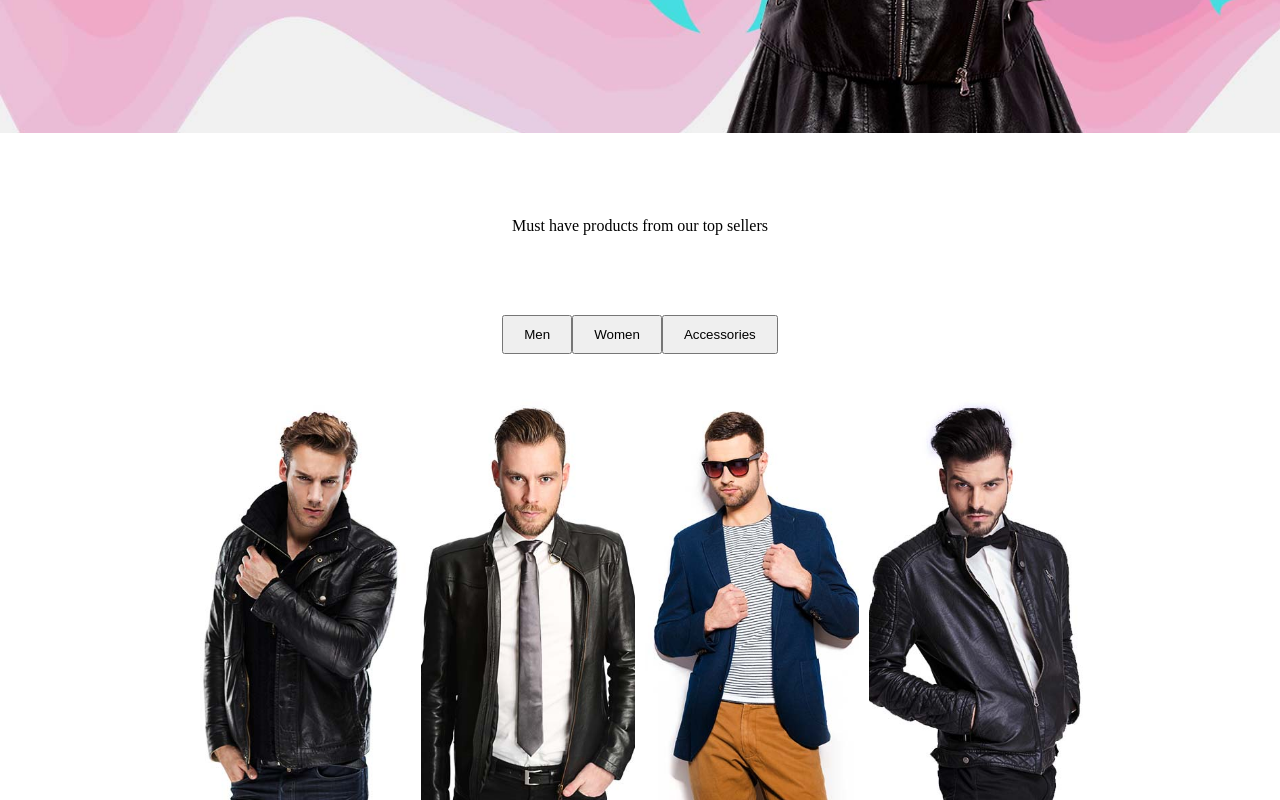
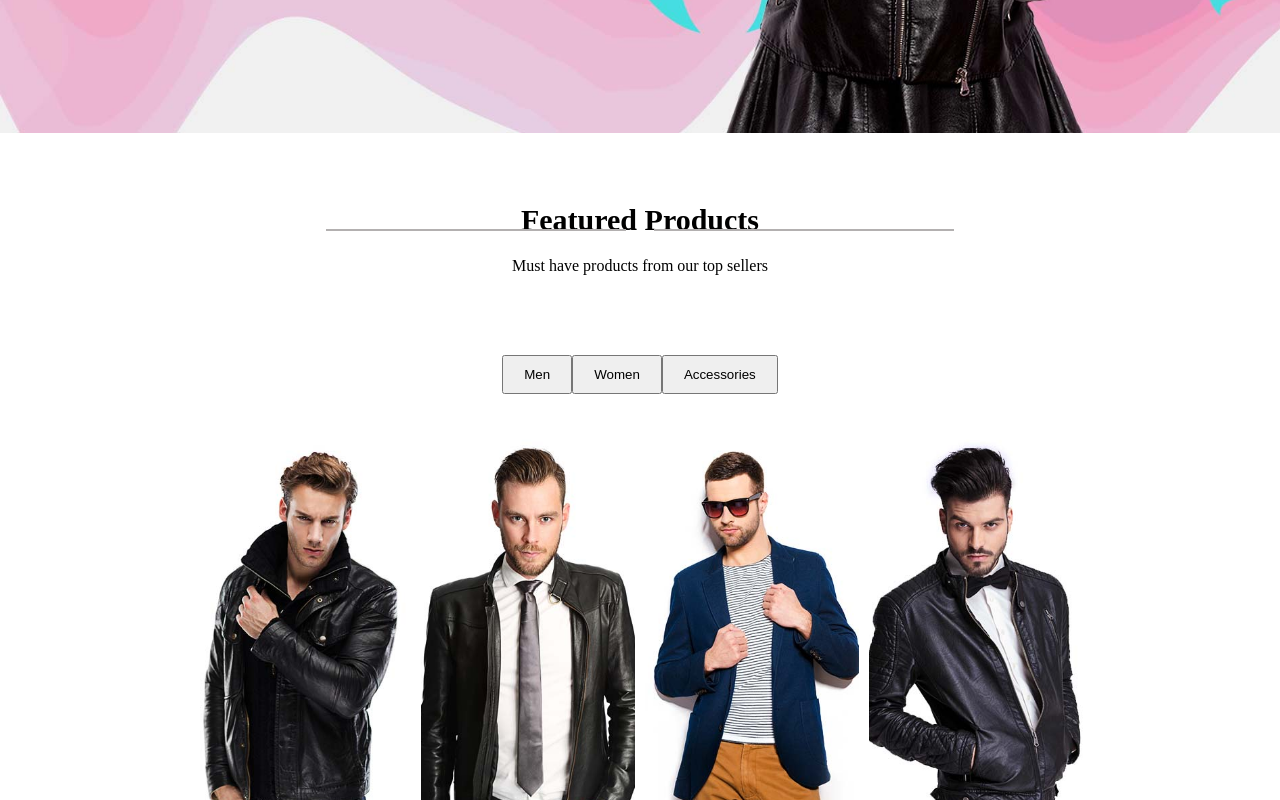
Before and after one commit to MatteoGrigoletto/proj-html-vuejs, a Vue app: page / in a window 1280 px wide. Shown: the part 660-1460 px from the top of the page. Built offline with nearby package versions, Linux system fonts and the light colour scheme.

Commit message:
Creato componente titolo section per evitare codice ridondante

```diff
--- a/src/components/another-comp/main/BestSellers.vue
+++ b/src/components/another-comp/main/BestSellers.vue
@@ -1,5 +1,8 @@
 <template>
     <div class="container-70">
+        <TitleSection
+        title="Best Seller"
+        info="Must have products from out top sellers"/>
         <div class="wrapper">
         <section id="section4">
             <a href="#section5" class="arrow__btn">‹</a>
@@ -23,6 +26,9 @@
 
     <script>
     import {store} from '../../../store';
+
+    // HO IMPORTANTO UN COMPONENTE ALL'INTERNO DI UN  ALTRO COMPONENTE, COMPONENTE PER INSERIRE IL TITOLO DELLA SECTION
+    import TitleSection from './TitleSection.vue';
         export default {
             name:'BestSellers',
 
@@ -33,6 +39,9 @@
         },
         props:{
             product: Object,
+        },
+        components:{
+            TitleSection,
         }
         }
     </script>
--- a/src/components/another-comp/main/FeaturedProducts.vue
+++ b/src/components/another-comp/main/FeaturedProducts.vue
@@ -1,10 +1,9 @@
 <template>
     <div class="container-70">
         <div class="">
-            <div class="title-section">
-                <h2>Featured Products</h2>
-                <p>Must have products from our top sellers</p>
-            </div>
+           <TitleSection
+           title ="Featured Products"
+           info="Must have products from our top sellers"/>
             <div class="gender-selector">
                 <button>Men</button>
                 <button>Women</button>
@@ -28,6 +27,8 @@
 
 <script>
 import {store} from '../../../store';
+// HO IMPORTANTO UN COMPONENTE ALL'INTERNO DI UN  ALTRO COMPONENTE, COMPONENTE PER INSERIRE IL TITOLO DELLA SECTION
+import TitleSection from './TitleSection.vue';
 
     export default {
         name:'FeaturedProducts',
@@ -35,6 +36,9 @@ import {store} from '../../../store';
             return{
                 store,
             }
+        },
+        components:{
+            TitleSection,
         }
     }
 </script>
@@ -45,14 +49,7 @@ import {store} from '../../../store';
 
     div{
         text-align: center;
-        .title-section{
-            padding: 50px 0px;
 
-            h2{
-                font-size: 30px ;
-            }
-
-        }
         .gender-selector{
             padding: 30px 0px;
             button{
--- /dev/null
+++ b/src/components/another-comp/main/TitleSection.vue
@@ -0,0 +1,51 @@
+<template>
+    <div class="title-section">
+        <h2 >{{title}}</h2>
+        <p>{{info}}</p>
+    </div>
+</template>
+
+<script>
+    export default {
+        name: 'TitleSection',
+        props:{
+            title: String,
+            info: String,
+        }
+    }
+</script>
+
+<style lang="scss" scoped>
+
+.title-section{
+    padding: 50px 0px;
+    position: relative;
+    text-align: center;
+
+    &::after{
+        position: absolute;
+        content: ' ';
+        width: 300px;
+        height: 2px;
+        top: 50%;
+        right: 15%;
+        background-color: rgb(179, 176, 176);
+    }
+    &::before{
+        position: absolute;
+        content: ' ';
+        width: 300px;
+        height: 2px;
+        top: 50%;
+        left: 15%;
+        background-color: rgb(179, 176, 176);
+    }
+
+    h2{
+        font-size: 30px ;
+        padding: 20px;
+        color: black;
+    }
+
+}
+</style>
```
